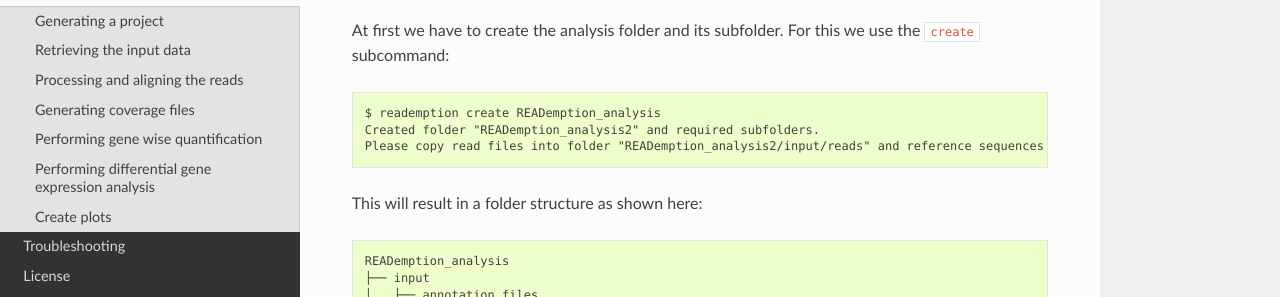
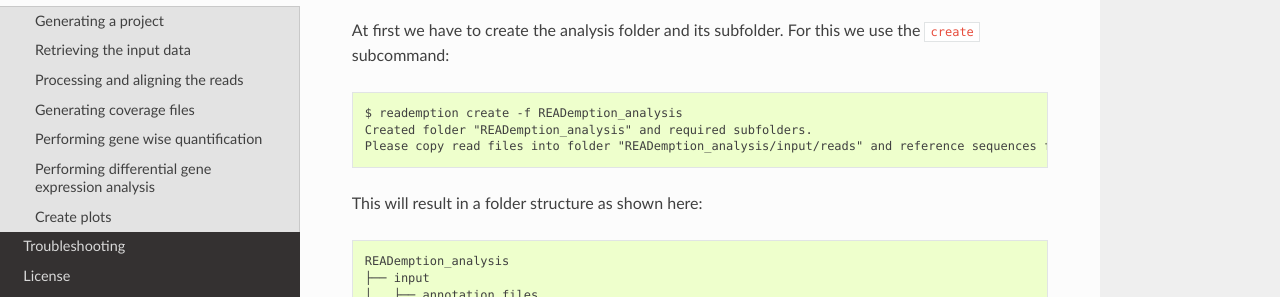
Before and after one commit to foerstner-lab/READemption, a Sphinx documentation site: the page built from docs/source/example_analysis.rst, in a window 1280 px wide and 900 px high. Shown: the part 365-662 px from the top of the window. Built offline with Sphinx 7.4.7 and the Read the Docs theme 2.0.0, drawn with Linux system fonts in a browser that asks for light colours; some of the changed text lies outside the part shown.

Commit message:
Adjusted Makefile and added project path flags to example analysis

```diff
--- a/docs/source/example_analysis.rst
+++ b/docs/source/example_analysis.rst
@@ -20,9 +20,9 @@
 At first we have to create the analysis folder and its subfolder. For
 this we use the ``create`` subcommand::
 
-  $ reademption create READemption_analysis
-  Created folder "READemption_analysis2" and required subfolders.
-  Please copy read files into folder "READemption_analysis2/input/reads" and reference sequences files into folder "READemption_analysis2/input/reference_sequences".
+  $ reademption create -f READemption_analysis
+  Created folder "READemption_analysis" and required subfolders.
+  Please copy read files into folder "READemption_analysis/input/reads" and reference sequences files into folder "READemption_analysis/input/reference_sequences".
 
 This will result in a folder structure as shown here:
 ::
@@ -140,7 +140,7 @@
 
 ::
 
-   $ reademption align -p 4 --poly_a_clipping READemption_analysis
+   $ reademption align -p 4 --poly_a_clipping -f READemption_analysis
 
 Once this the mapping is done the file ``read_alignment_stats.csv`` is
 created which can be found in
@@ -161,7 +161,7 @@
 
 ::
 
-   $ reademption coverage -p 4 READemption_analysis
+   $ reademption coverage -p 4 -f READemption_analysis
 
 The sets are stored in subfolder of
 ``READemption_analysis/output/coverage/``. The most oftenly used set
@@ -187,7 +187,7 @@
 
 ::
 
-   $ reademption gene_quanti -p 4 --features CDS,tRNA,rRNA READemption_analysis
+   $ reademption gene_quanti -p 4 --features CDS,tRNA,rRNA -f READemption_analysis
 
 After the quantification we find tables that contain the combined
 counting for all entries in
@@ -207,7 +207,7 @@
 
    $ reademption deseq \
       -l InSPI2_R1.fa.bz2,InSPI2_R2.fa.bz2,LSP_R1.fa.bz2,LSP_R2.fa.bz2 \
-      -c InSPI2,InSPI2,LSP,LSP READemption_analysis
+      -c InSPI2,InSPI2,LSP,LSP -f READemption_analysis
 
 We have to tell READemption which libraries are replicates of which
 condition. This is done by the parameter ``-l`` and ``-c``. ``-l``
@@ -239,7 +239,7 @@
 
 ::
 
-   $ reademption viz_align READemption_analysis
+   $ reademption viz_align -f READemption_analysis
 
 ``viz_gene_quanti`` visualizes the gene wise countings. In our example
 you will see that - as expected - the replicates are more similar to
@@ -249,10 +249,10 @@
 
 ::
 
-   $ reademption viz_gene_quanti READemption_analysis
+   $ reademption viz_gene_quanti -f READemption_analysis
 
 ``viz_deseq`` generates MA-plots as well as volcano plots.
 
 ::
 
-   $ reademption viz_deseq READemption_analysis
+   $ reademption viz_deseq -f READemption_analysis
```
Also changed, not shown: 1 other file.
